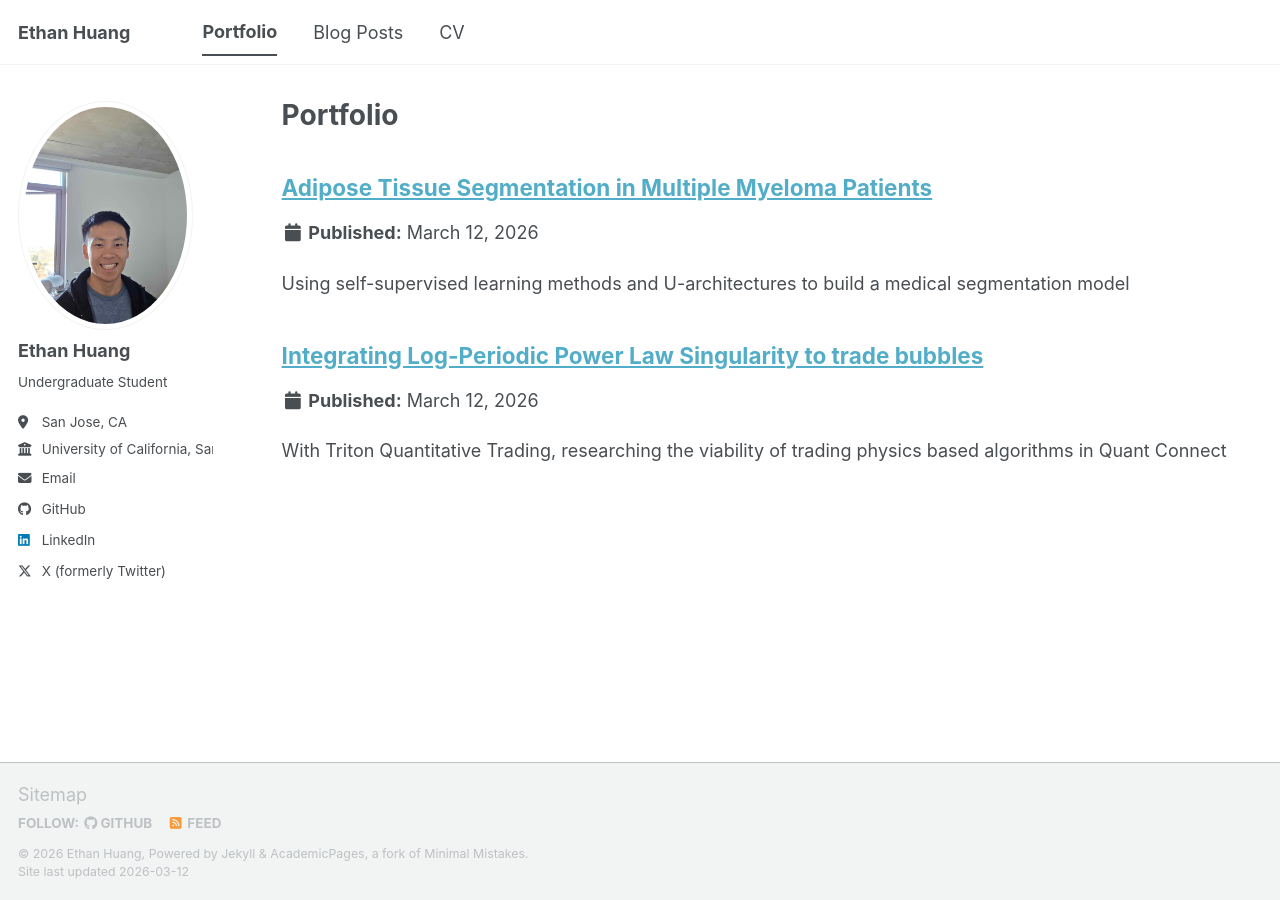
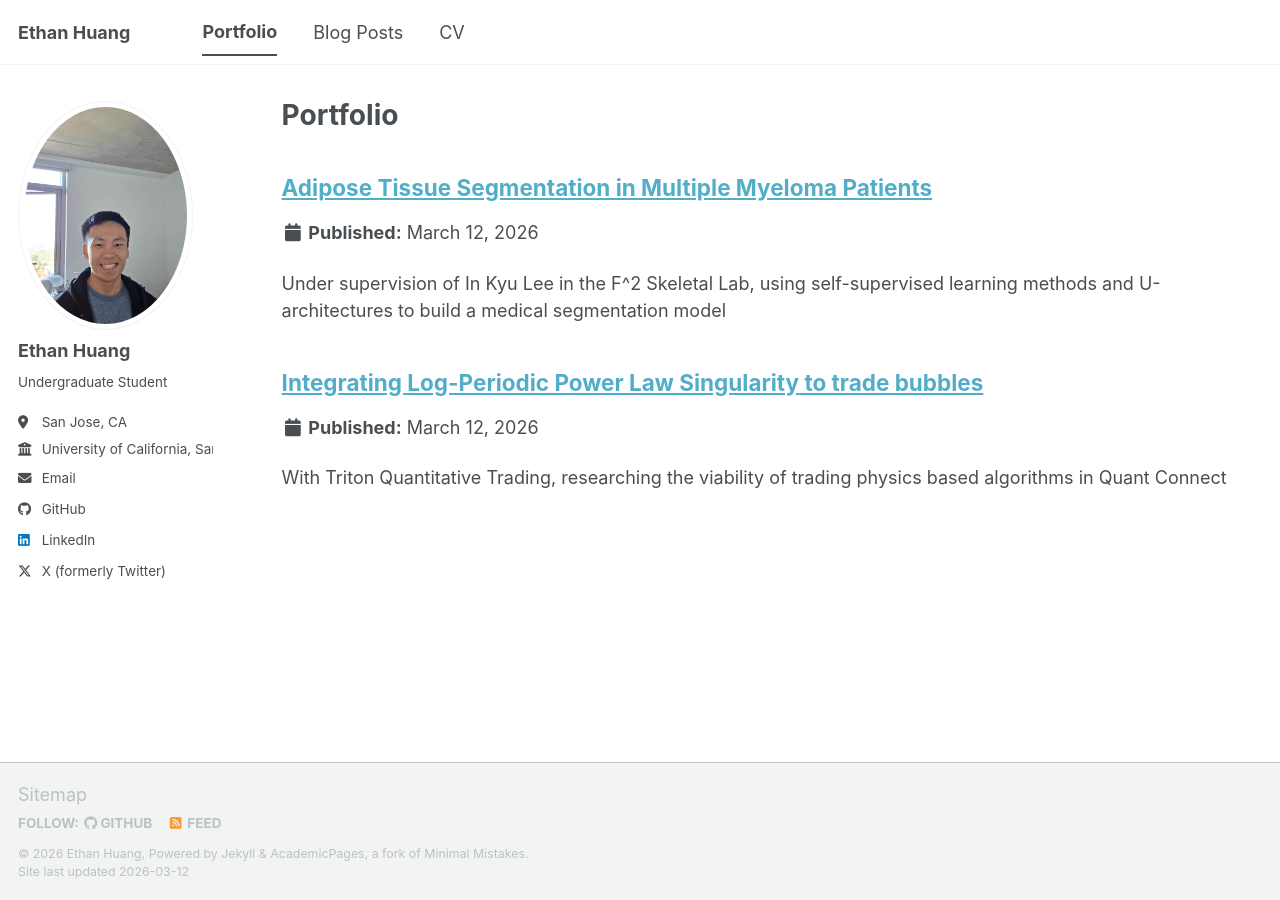
Before and after one commit to eyh002/eyh002.github.io, a Jekyll site: the page built from _pages/portfolio.html, in a window 1280 px wide. Built offline with Jekyll 4.4.1, drawn with Linux system fonts in a browser that asks for light colours; a script bundle is joined from its source files by our own code; library files that are not in the unit come from our copies.

Commit message:
Revise excerpt for portfolio entry
Updated the excerpt to include supervision details.

```diff
--- a/_portfolio/portfolio-1.md
+++ b/_portfolio/portfolio-1.md
@@ -1,6 +1,6 @@
 ---
 title: "Adipose Tissue Segmentation in Multiple Myeloma Patients"
-excerpt: "Using self-supervised learning methods and U-architectures to build a medical segmentation model"
+excerpt: "Under supervision of In Kyu Lee in the F^2 Skeletal Lab, using self-supervised learning methods and U-architectures to build a medical segmentation model"
 collection: portfolio
 ---
 
```
